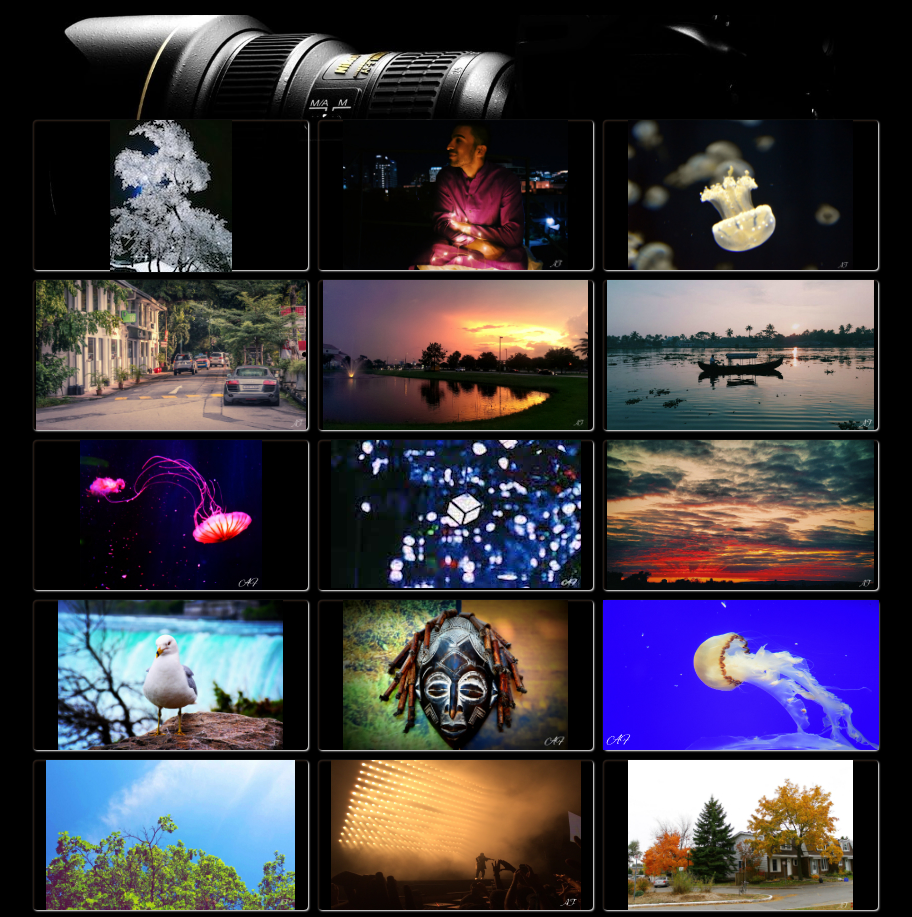
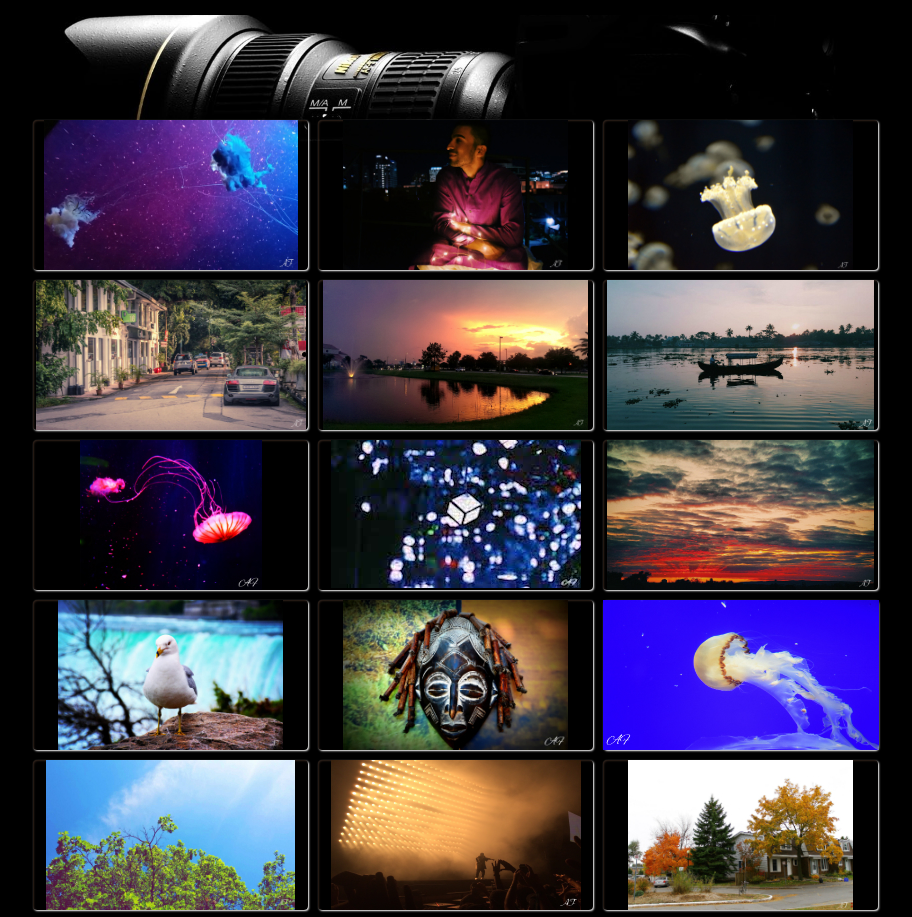
Before and after one commit to nomadoclock/nomadoclock.github.io, a website: page index.html in a window 1280 px wide. Shown: the part 2140-3057 px from the top of the page, without its empty margins (202-1114 px from the left). Drawn offline with nearby package versions, Linux system fonts and the light colour scheme.

Commit message:
Update index.html

```diff
--- a/index.html
+++ b/index.html
@@ -116,7 +116,7 @@
               <ul class="lb-album">
       					<li>
       						<a href="#image-1">
-      							<img src="img/thumbs/subzero.jpg" alt="image01">
+      							<img src="img/thumbs/jellyfish1.jpg" alt="image01">
       						</a>
       						<div class="lb-overlay" id="image-1">
       							<a href="#page" class="lb-close">Close</a>
```
